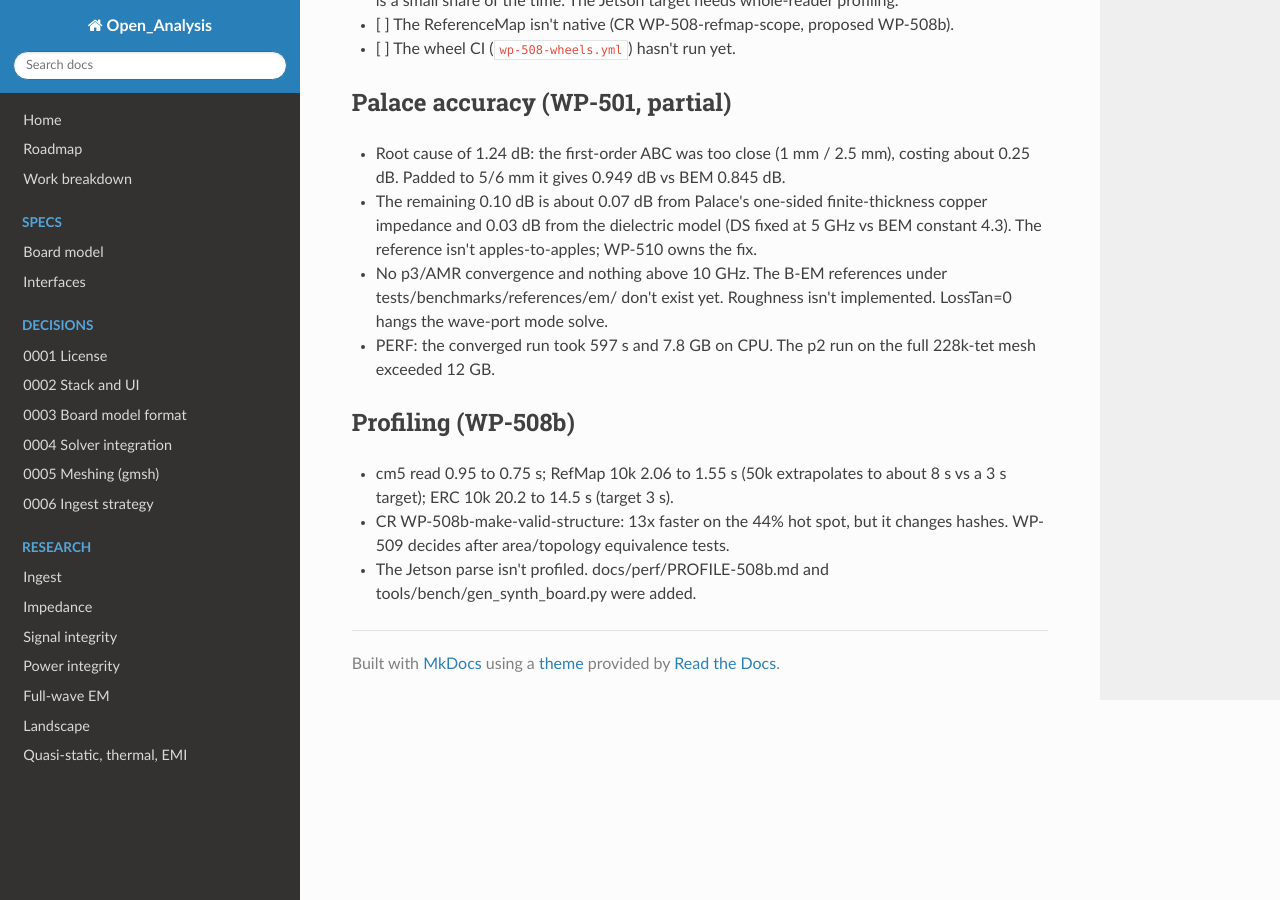
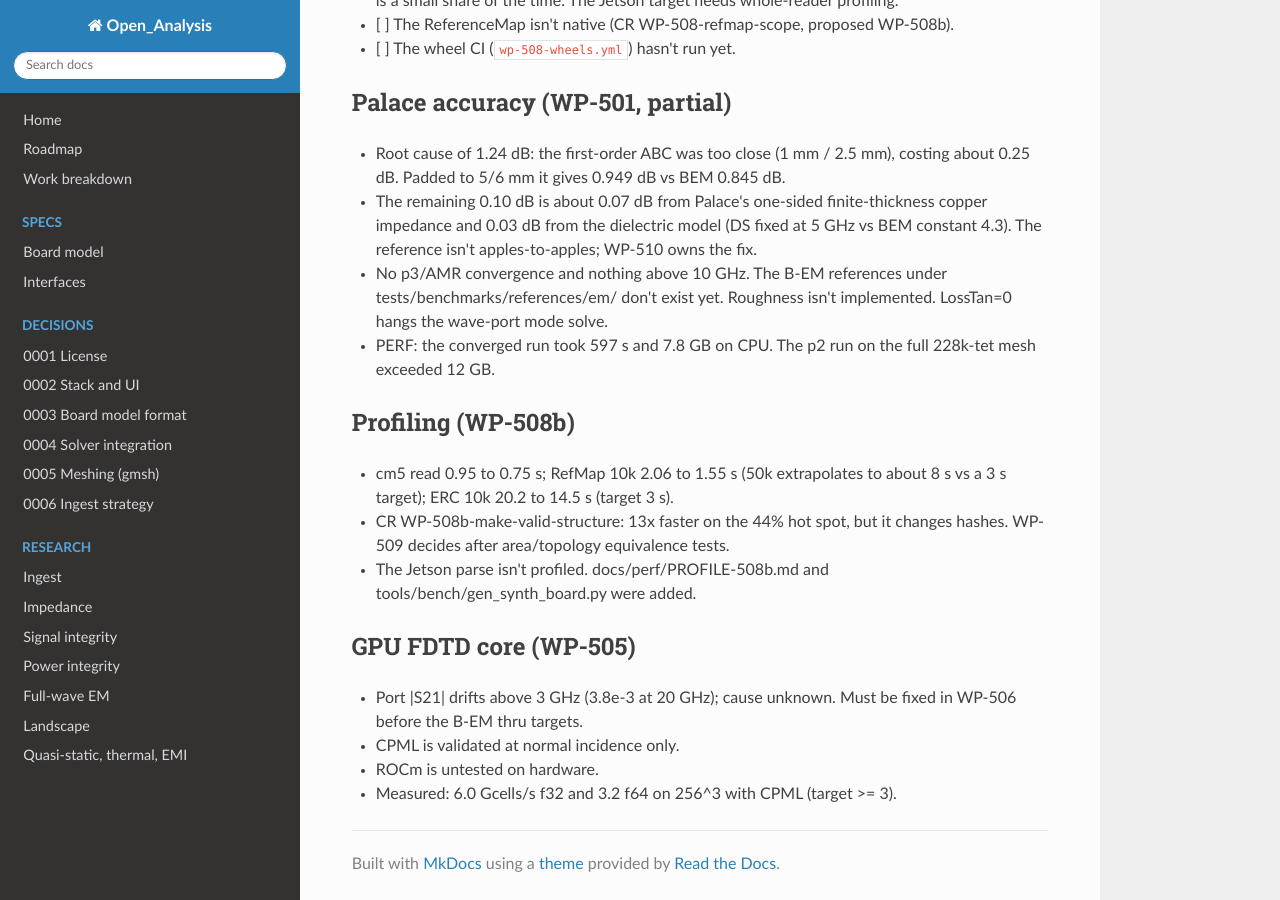
Before and after one commit to C-My-Code/Open_Analysis, an MkDocs documentation site: the page built from docs/FOLLOWUPS.md, in a window 1280 px wide and 900 px high, scrolled down 6503 px. Built offline with MkDocs 1.6.1, drawn with Linux system fonts in a browser that asks for light colours; nearby versions of some CDN libraries.

Commit message:
FOLLOWUPS: WP-505
Co-Authored-By: Claude Opus 5.5 <noreply@anthropic.com>
Claude-Session: https://claude.ai/code/session_011igm87KKv2vvAPV69iyBbW

```diff
--- a/docs/FOLLOWUPS.md
+++ b/docs/FOLLOWUPS.md
@@ -160,3 +160,9 @@ The integrator tracks known gaps found while merging work packages here. Each it
 - cm5 read 0.95 to 0.75 s; RefMap 10k 2.06 to 1.55 s (50k extrapolates to about 8 s vs a 3 s target); ERC 10k 20.2 to 14.5 s (target 3 s).
 - CR WP-508b-make-valid-structure: 13x faster on the 44% hot spot, but it changes hashes. WP-509 decides after area/topology equivalence tests.
 - The Jetson parse isn't profiled. docs/perf/PROFILE-508b.md and tools/bench/gen_synth_board.py were added.
+
+## GPU FDTD core (WP-505)
+- Port |S21| drifts above 3 GHz (3.8e-3 at 20 GHz); cause unknown. Must be fixed in WP-506 before the B-EM thru targets.
+- CPML is validated at normal incidence only.
+- ROCm is untested on hardware.
+- Measured: 6.0 Gcells/s f32 and 3.2 f64 on 256^3 with CPML (target >= 3).
```
